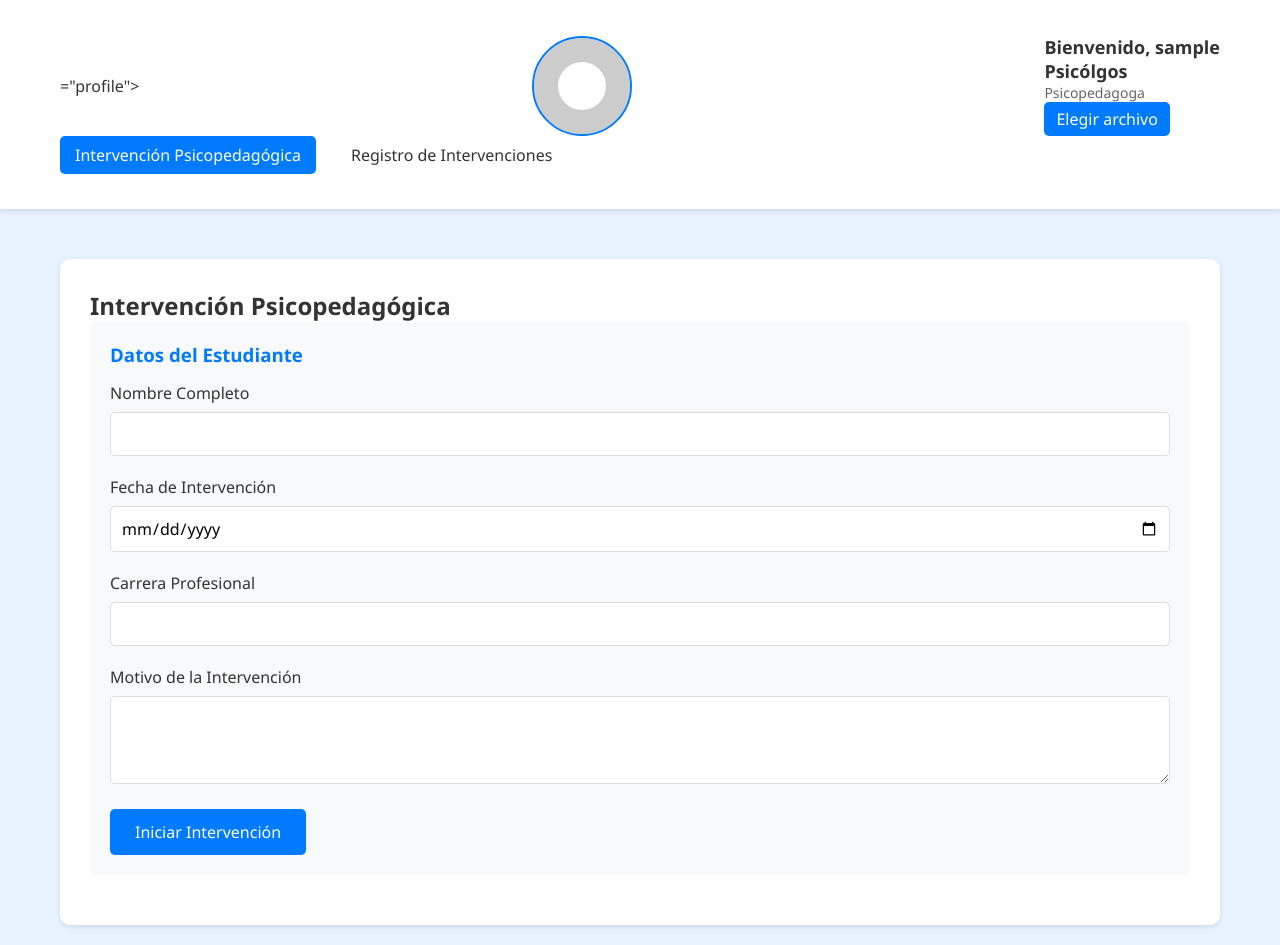
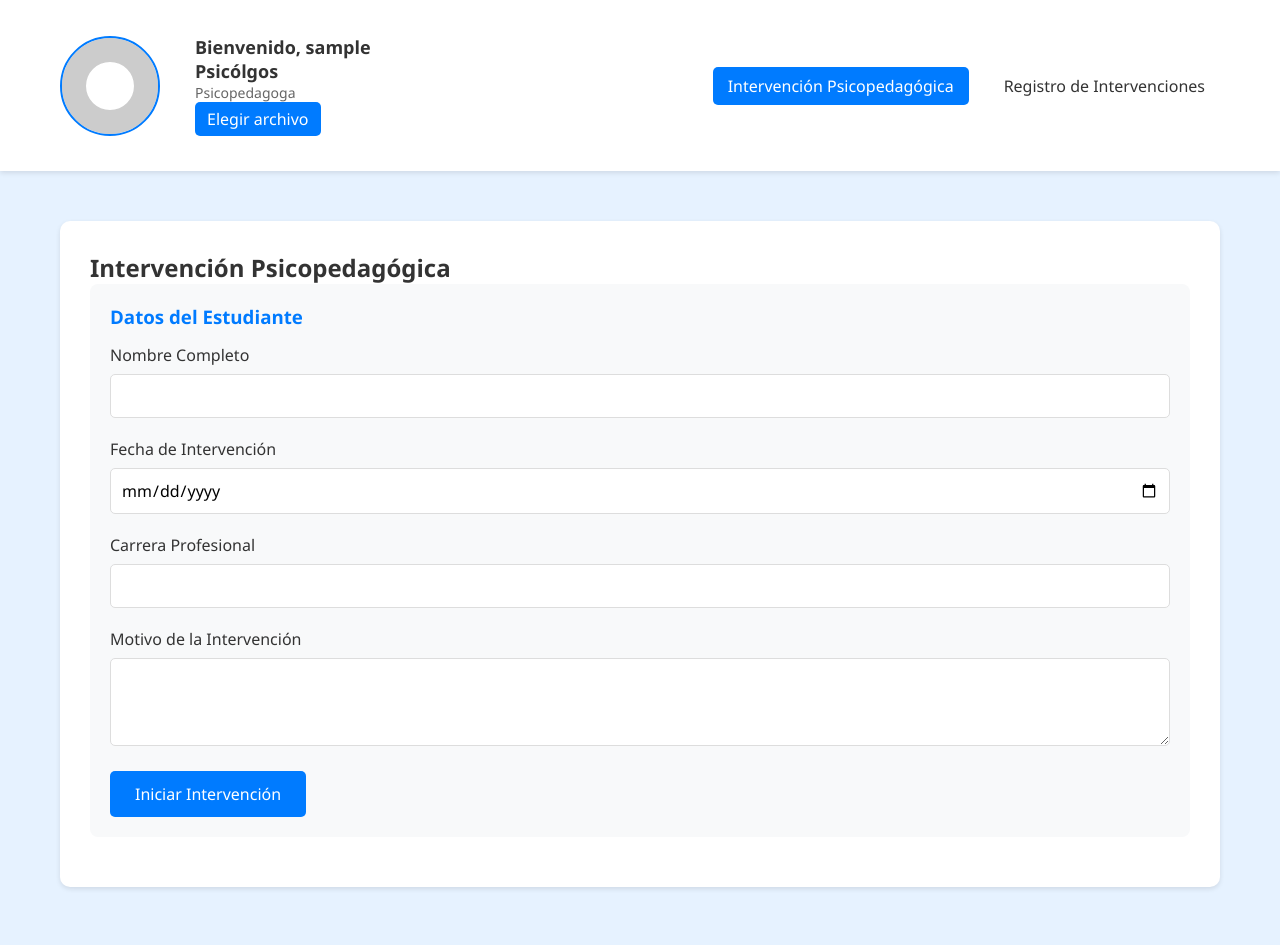
Before and after one commit to psicopedagogiaunhevalhuanuco/appp6, a website built with webpack: page Userpage/html/Useratt.html in a window 1280 px wide. After the commit the page ends 907 px from the top, so only its background shows below. Built offline with nearby package versions, Linux system fonts and the light colour scheme; sample sign-in values are in the browser's storage; files whose address does not match are found by name.

Commit message:
Con todo menos con miedo

```diff
--- a/Userpage/html/Useratt.html
+++ b/Userpage/html/Useratt.html
@@ -10,7 +10,7 @@
     <header>
         <div class="container">
             <div class="header-content">
-               ="profile">
+                <div class="profile">
                     <img src="" alt="Foto de perfil" class="profile-img" id="profile-img">
                     <div class="profile-info">
                         <h2 id="welcomeMessage">Bienvenido</h2>
```
